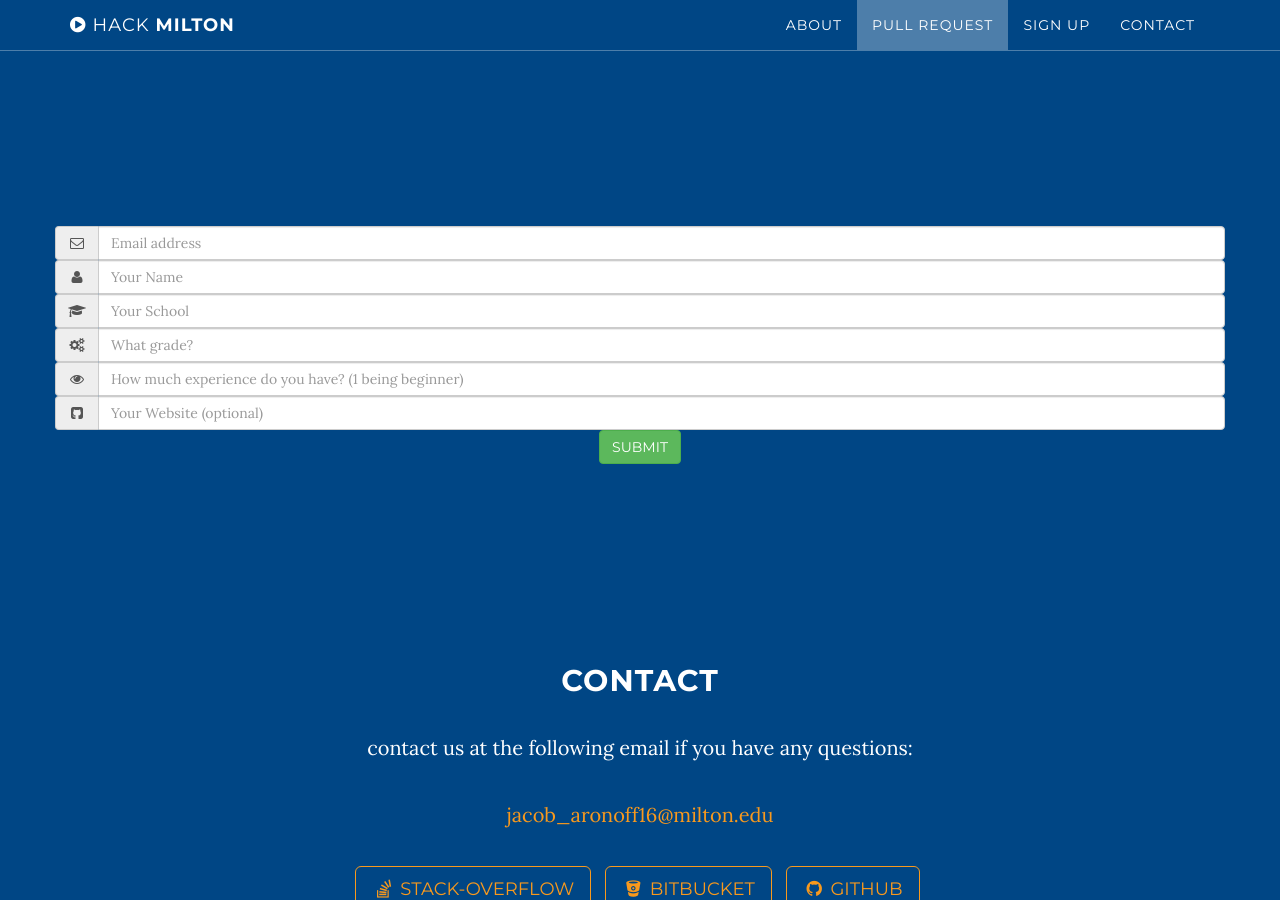
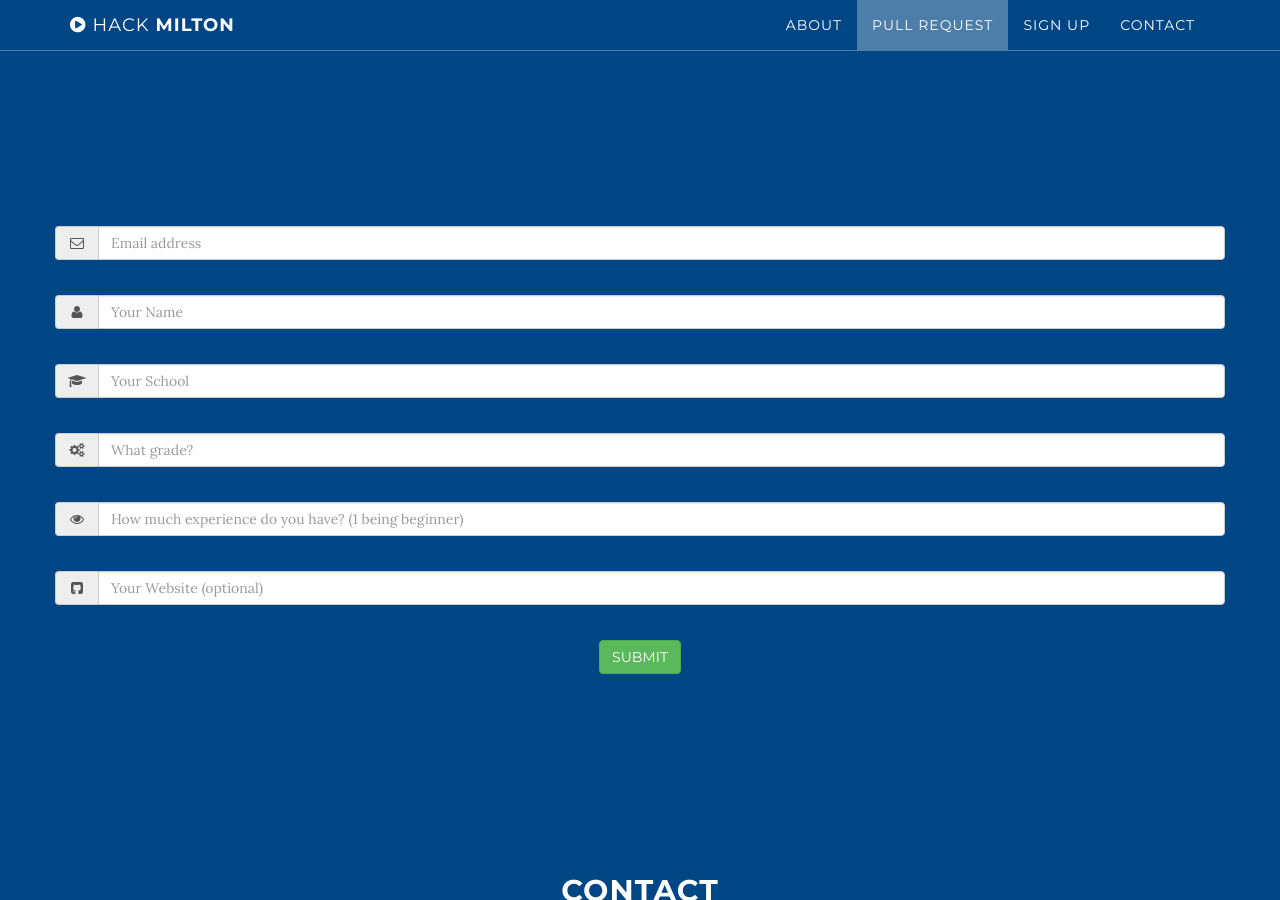
Before and after one commit to milton-programming/milton-programming.github.io, a Jekyll site: the page built from index.html, in a window 1280 px wide and 900 px high, scrolled down 1756 px. Built offline with Jekyll 4.4.1, drawn with Linux system fonts in a browser that asks for light colours.

Commit message:
form spaces

```diff
--- a/_includes/form.html
+++ b/_includes/form.html
@@ -6,26 +6,44 @@
                 <span class="input-group-addon"><i class="fa fa-envelope-o fa-fw"></i></span>
                 <input class="form-control" type="text" name="email" placeholder="Email address">
             </div>
+            <p>
+
+            </p>
             <div class="input-group">
                 <span class="input-group-addon"><i class="fa fa-user fa-fw"></i></span>
                 <input class="form-control" type="text" name="name" placeholder="Your Name">
             </div>
+            <p>
+
+            </p>
             <div class="input-group">
                 <span class="input-group-addon"><i class="fa fa-graduation-cap fa-fw"></i></span>
                 <input class="form-control" type="text" name="school" placeholder="Your School">
             </div>
+            <p>
+
+            </p>
             <div class="input-group">
                 <span class="input-group-addon"><i class="fa fa-cogs fa-fw"></i></span>
                 <input class="form-control" type="text" name="grade" placeholder="What grade?">
             </div>
+            <p>
+
+            </p>
             <div class="input-group">
                 <span class="input-group-addon"><i class="fa fa-eye fa-fw"></i></span>
                 <input class="form-control" type="number" name="experience" min="1" max="5" placeholder="How much experience do you have? (1 being beginner)">
             </div>
+            <p>
+
+            </p>
             <div class="input-group">
                 <span class="input-group-addon"><i class="fa fa-github-square fa-fw"></i></span>
                 <input class="form-control" type="text" name="url" placeholder="Your Website (optional)">
             </div>
+            <p>
+
+            </p>
                  <button type="submit" class="btn btn-success">
                 <i class="icon-circle-arrow-right icon-large"></i> Submit
             </button>
```
